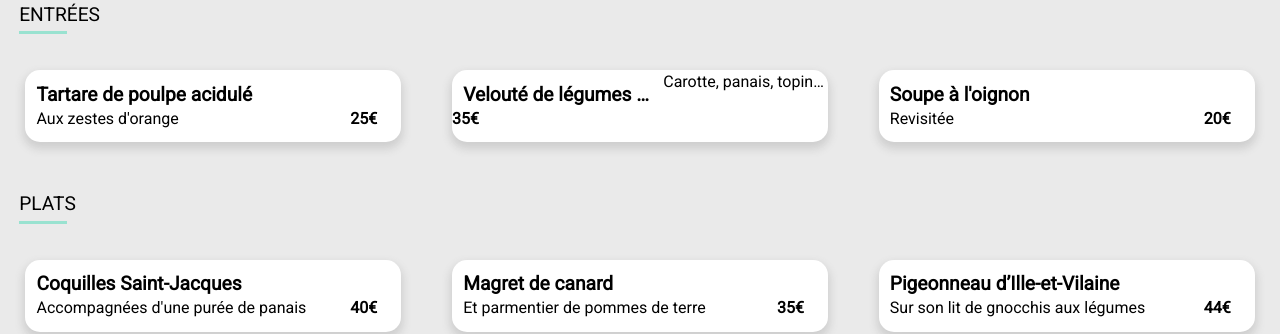
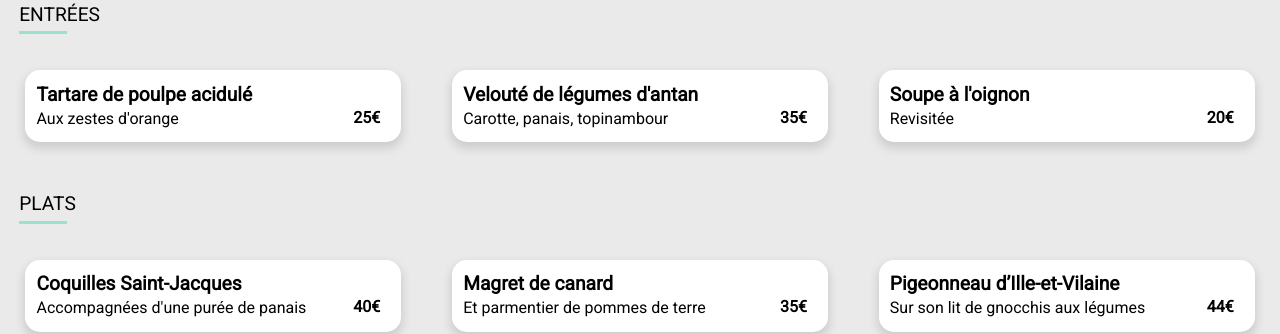
Before and after one commit to RomainDemeusoit/PROJET-3, a website: page A_la_française.html in a window 1280 px wide. Shown: the part 469-803 px from the top of the page. Drawn offline with Linux system fonts and the light colour scheme; a web font is replaced by a local one.

Commit message:
Animation des "..." pour les plats

```diff
--- a/A_la_française.html
+++ b/A_la_française.html
@@ -36,11 +36,13 @@
             <div class="green_underline"></div>
             <div class="menu_section">
                 <div class="button_dish">
-                    <h3 class="button_dish__title">Tartare de poulpe acidulé</h3>
+
                     <div class="button_dish__content">
+                        <h3 class="button_dish__title">Tartare de poulpe acidulé</h3>
                         <p class="button_dish__description">Aux zestes d'orange</p>
-                        <p class="button_dish__price">25€</p>
+
                     </div>
+                    <p class="button_dish__price">25€</p>
                     <div class="button_dish__check_box"><i class="button_dish__check fa-regular fa-circle-check"></i></div>
                 </div>
                 <div class="button_dish">
@@ -55,11 +57,13 @@
                 </div>
                 <div class="button_dish">
 
-                        <h3 class="button_dish__title">Soupe à l'oignon</h3>
+
                         <div class="button_dish__content">
+                            <h3 class="button_dish__title">Soupe à l'oignon</h3>
                             <p class="button_dish__description">Revisitée</p>
-                            <p class="button_dish__price">20€</p>
+
                         </div>
+                        <p class="button_dish__price">20€</p>
                         <div class="button_dish__check_box"><i class="button_dish__check fa-regular fa-circle-check"></i></div>
 
                 </div>
@@ -70,31 +74,37 @@
             <div class="menu_section">
                 <div class="button_dish">
 
-                        <h3 class="button_dish__title">Coquilles Saint-Jacques</h3>
+
                         <div class="button_dish__content">
+                            <h3 class="button_dish__title">Coquilles Saint-Jacques</h3>
                             <p class="button_dish__description">Accompagnées d'une purée de panais</p>
-                            <p class="button_dish__price">40€</p>
+
                         </div>
+                        <p class="button_dish__price">40€</p>
                         <div class="button_dish__check_box"><i class="button_dish__check fa-regular fa-circle-check"></i></div>
 
                 </div>
                 <div class="button_dish">
 
-                        <h3 class="button_dish__title">Magret de canard</h3>
+
                         <div class="button_dish__content">
+                            <h3 class="button_dish__title">Magret de canard</h3>
                             <p class="button_dish__description">Et parmentier de pommes de terre</p>
-                            <p class="button_dish__price">35€</p>
+
                         </div>
+                        <p class="button_dish__price">35€</p>
                         <div class="button_dish__check_box"><i class="button_dish__check fa-regular fa-circle-check"></i></div>
 
                 </div>
                 <div class="button_dish">
 
-                        <h3 class="button_dish__title">Pigeonneau d’Ille-et-Vilaine</h3>
+
                         <div class="button_dish__content">
+                            <h3 class="button_dish__title">Pigeonneau d’Ille-et-Vilaine</h3>
                             <p class="button_dish__description">Sur son lit de gnocchis aux légumes</p>
-                            <p class="button_dish__price">44€</p>
+
                         </div>
+                        <p class="button_dish__price">44€</p>
                         <div class="button_dish__check_box"><i class="button_dish__check fa-regular fa-circle-check"></i></div>
 
                 </div>
@@ -105,31 +115,37 @@
             <div  class="menu_section">
                 <div class="button_dish">
 
-                        <h3 class="button_dish__title">Pétales de violettes glacés</h3>
+
                         <div class="button_dish__content">
+                            <h3 class="button_dish__title">Pétales de violettes glacés</h3>
                             <p class="button_dish__description">Et purée de noisettes</p>
-                            <p class="button_dish__price">18€</p>
+
                         </div>
+                        <p class="button_dish__price">18€</p>
                         <div class="button_dish__check_box"><i class="button_dish__check fa-regular fa-circle-check"></i></div>
 
                 </div>
                 <div class="button_dish">
 
-                        <h3 class="button_dish__title">Fondant au chocolat</h3>
+
                         <div class="button_dish__content">
+                            <h3 class="button_dish__title">Fondant au chocolat</h3>
                             <p class="button_dish__description">Revisité</p>
-                            <p class="button_dish__price">22€</p>
+
                         </div>
+                        <p class="button_dish__price">22€</p>
                         <div class="button_dish__check_box"><i class="button_dish__check fa-regular fa-circle-check"></i></div>
 
                 </div>
                 <div class="button_dish">
 
-                        <h3 class="button_dish__title">Millefeuille croustillant</h3>
+
                         <div class="button_dish__content">
+                            <h3 class="button_dish__title">Millefeuille croustillant</h3>
                             <p class="button_dish__description">Myrtilles et pâte d’amande</p>
-                            <p class="button_dish__price">23€</p>
+
                         </div>
+                        <p class="button_dish__price">23€</p>
                         <div class="button_dish__check_box"><i class="button_dish__check fa-regular fa-circle-check"></i></div>
 
                 </div>
--- a/sass/components/_buttons.scss
+++ b/sass/components/_buttons.scss
@@ -93,6 +93,8 @@
 @mixin btn_dish {
     position: relative;
     cursor: pointer;
+    display: flex;
+    flex-direction: row;
     width: 23.5rem;
     height: 4.5rem;
     background-color: $colour-white;
@@ -103,11 +105,11 @@
         & .button_dish__check_box {
             transform: translateX(0);
         }
-        & .button_dish__price {
-            transform: translateX(-4.5rem);
-        }
         & .button_dish__check {
             transform: rotate(360deg);
+        }
+        & .button_dish__content {
+            width: 15.5rem;
         }
     }
     &__title {
@@ -115,31 +117,30 @@
         padding-left: 0.7rem;
         padding-top: 0.8rem;
         line-height: 1.5rem;
-        white-space: nowrap;
         text-overflow: ellipsis;
         overflow: hidden;
+        white-space: nowrap;
     }
     &__content {
         display: flex;
-        flex-direction: row;
-        justify-content: space-between;
+        flex-direction: column;
+        width: 20rem;
+        transition: width ease-out .6s;
     }
     &__description {
         margin: 0;
         padding-left: 0.7rem;
         font-size: 1rem;
-        width: auto;
-        white-space: nowrap;
         text-overflow: ellipsis;
         overflow: hidden;
+        white-space: nowrap;
     }
     &__price {
-        padding-right: 1.5rem;
         margin: 0;
+        padding-top: 2.2rem;
+        padding-left: 0.5rem;
         font-weight: bold;
         font-size: 1rem;
-        transition: transform ease-out .6s;
-        transform: translateX(0);
     }
     &__check_box {
         display: flex;
```
Also changed, not shown: public/css/style.css, 1 other file.
